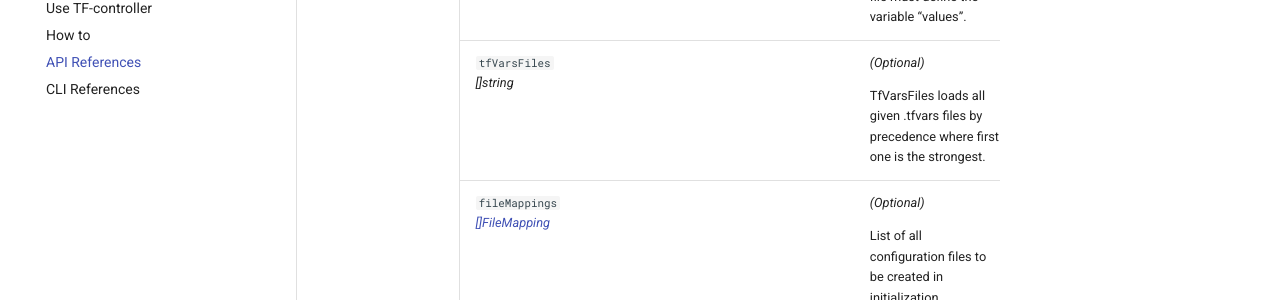
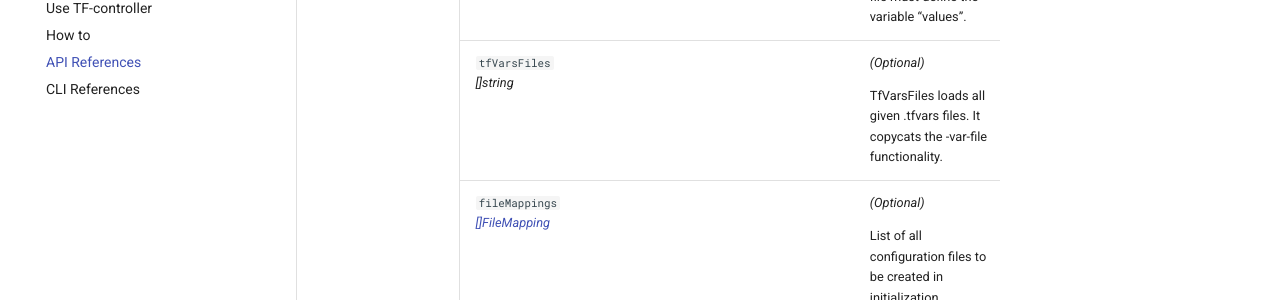
Before and after one commit to flux-iac/tofu-controller, an MkDocs documentation site: the page built from docs/References/terraform.md, in a window 1280 px wide and 900 px high, scrolled down 10412 px. Shown: the part 172-472 px from the top of the window. Built offline with MkDocs 1.6.1 and Material for MkDocs 9.7.7, drawn with Linux system fonts in a browser that asks for light colours; comment, search, counter and statistics services are not loaded; some of the changed text lies outside the part shown.

Commit message:
better documentation

```diff
--- a/docs/References/terraform.md
+++ b/docs/References/terraform.md
@@ -1209,7 +1209,7 @@ a variable for each value. To use this feature, your Terraform file must define
 </td>
 <td>
 <em>(Optional)</em>
-<p>TfVarsFiles loads all given .tfvars files by precedence where first one is the strongest.</p>
+<p>TfVarsFiles loads all given .tfvars files. It copycats the -var-file functionality.</p>
 </td>
 </tr>
 <tr>
@@ -1679,7 +1679,7 @@ a variable for each value. To use this feature, your Terraform file must define
 </td>
 <td>
 <em>(Optional)</em>
-<p>TfVarsFiles loads all given .tfvars files by precedence where first one is the strongest.</p>
+<p>TfVarsFiles loads all given .tfvars files. It copycats the -var-file functionality.</p>
 </td>
 </tr>
 <tr>
```
Also changed, not shown: 2 other files.
